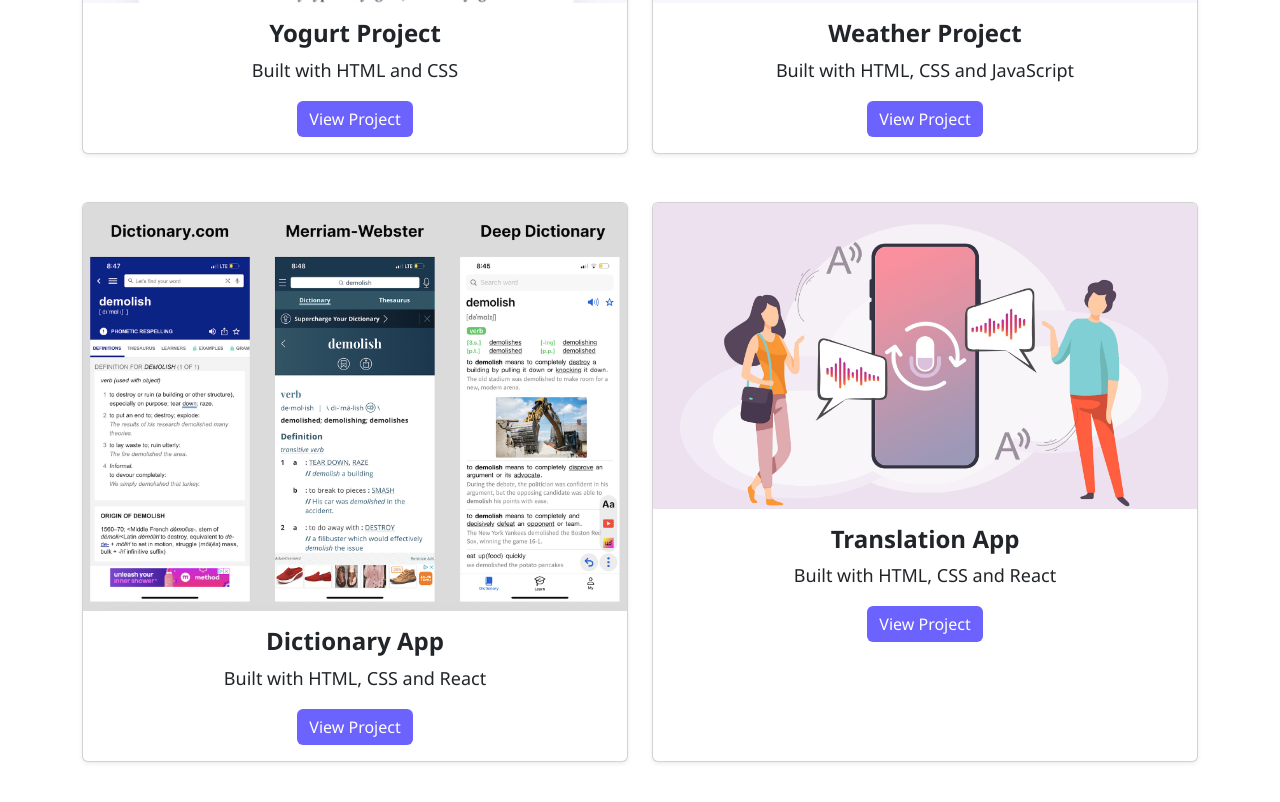
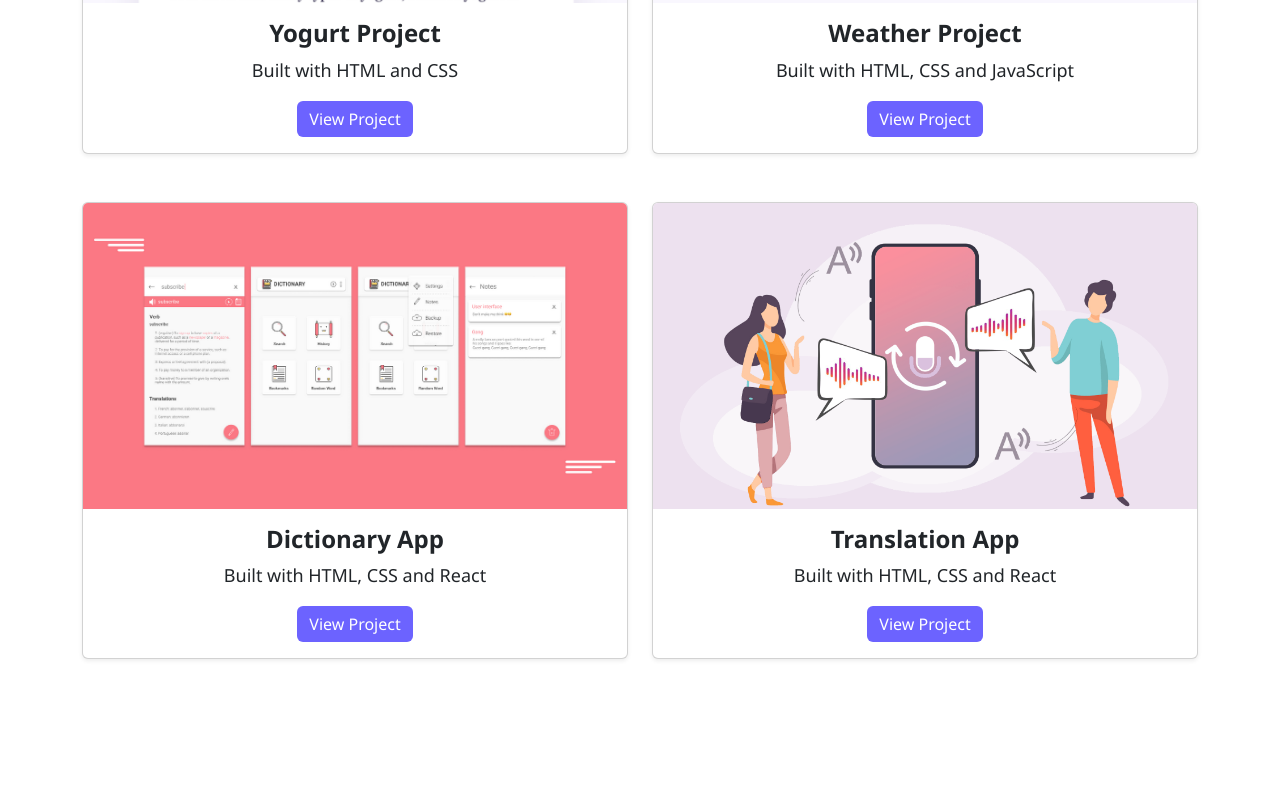
Before and after one commit to AgentOlga/portfolio, a website: page index.html in a window 1280 px wide. Shown: the part 1380-2182 px from the top of the page. Drawn offline with nearby package versions, Linux system fonts and the light colour scheme; no server answers.

Commit message:
add new image

```diff
--- a/index.html
+++ b/index.html
@@ -106,7 +106,7 @@
       <!-- Dictionary App -->
       <div class="col-md-6">
         <div class="card shadow-sm h-100">
-          <img src="images/dictionary.png" class="card-img-top" alt="Dictionary App Screenshot" />
+          <img src="images/dictionary1.png" class="card-img-top" alt="Dictionary App Screenshot" />
           <div class="card-body text-center">
             <h3 class="card-title">Dictionary App</h3>
             <p class="card-text">Built with HTML, CSS and React</p>
```
